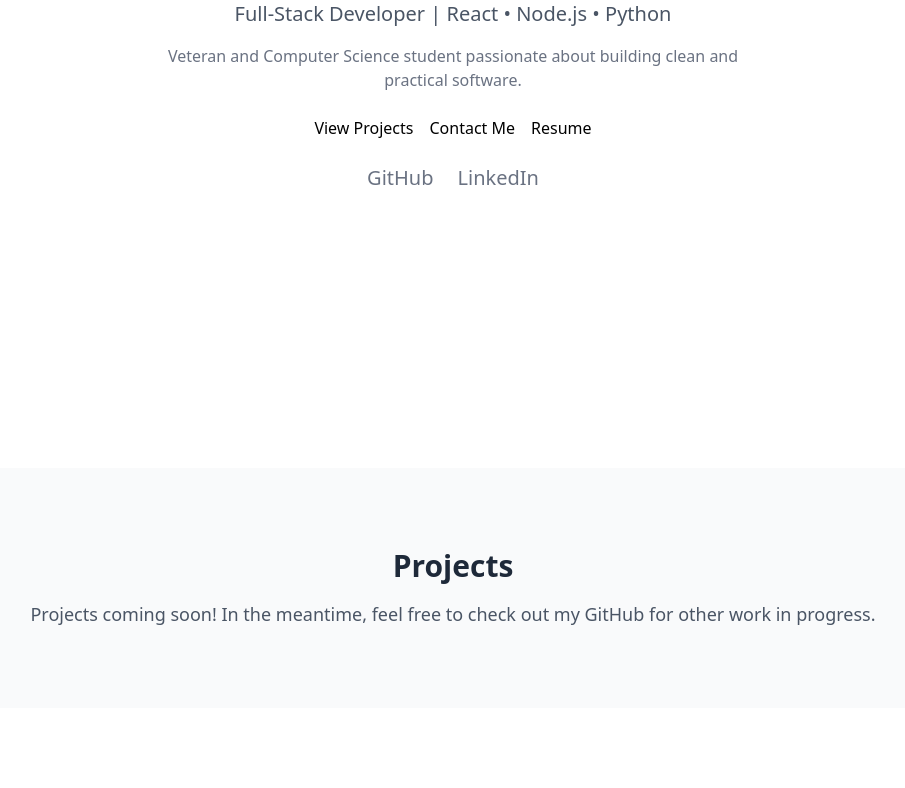
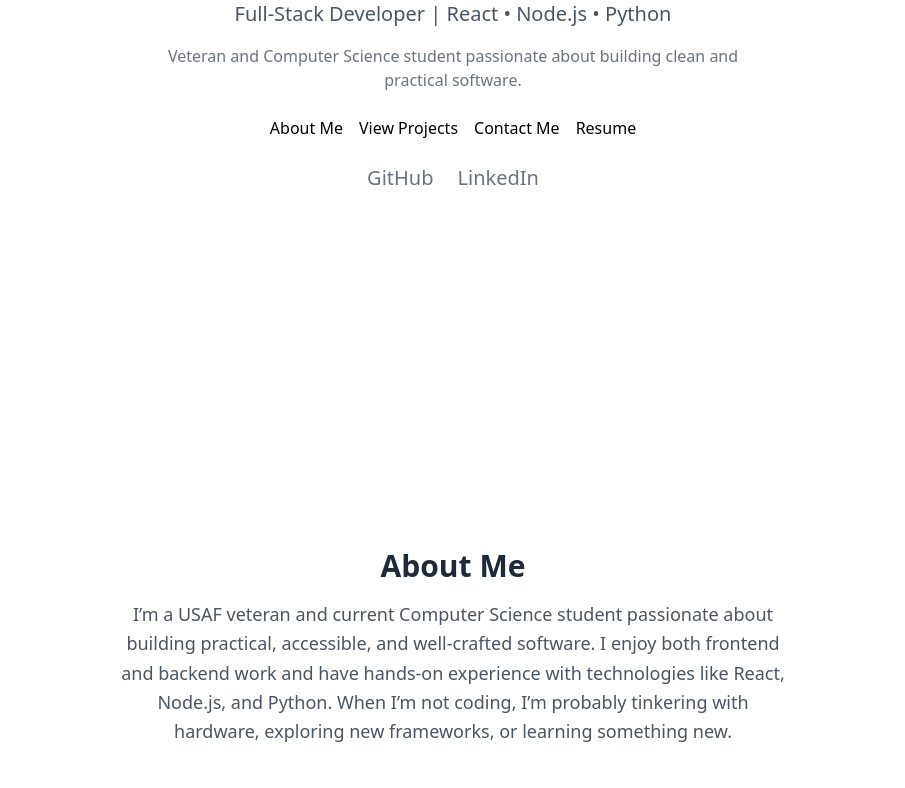
Before and after one commit to magdielrosario97/portfolio, a React app: page / in a window 1280 px wide. Shown: the part 332-1120 px from the top of the page, without its empty margins (187-1092 px from the left). Before the commit the page ends 1040 px from the top, so only its background shows below. Built offline with nearby package versions, Linux system fonts and the light colour scheme; the HTML template or start-up script is replaced by a standard one.

Commit message:
Add About section layout

```diff
--- a/src/App.jsx
+++ b/src/App.jsx
@@ -1,10 +1,12 @@
 import Hero from "./components/Hero";
 import Projects from "./components/Projects";
+import About from "./components/About";
 
 function App() {
    return (
       <main className="font-sans">
          <Hero />
+         <About />
          <Projects />
       </main>
    );
--- /dev/null
+++ b/src/components/About.jsx
@@ -0,0 +1,17 @@
+import React from "react";
+
+const About = () => {
+   return (
+      <section id="about" className="py-20 bg-white text-center px-4">
+         <h2 className="text-3xl font-bold text-gray-800 mb-4">About Me</h2>
+         <p className="max-w-2xl mx-auto text-gray-600 text-lg leading-relaxed">
+            I’m a USAF veteran and current Computer Science student passionate about building practical, accessible, and
+            well-crafted software. I enjoy both frontend and backend work and have hands-on experience with technologies
+            like React, Node.js, and Python. When I’m not coding, I’m probably tinkering with hardware, exploring new
+            frameworks, or learning something new.
+         </p>
+      </section>
+   );
+};
+
+export default About;
--- a/src/components/Hero.jsx
+++ b/src/components/Hero.jsx
@@ -9,6 +9,9 @@ const Hero = () => {
             Veteran and Computer Science student passionate about building clean and practical software.
          </p>
          <div className="flex flex-col sm:flex-row gap-4">
+            <a href="/#about" className="btn-secondary">
+               About Me
+            </a>
             <a href="/#projects" className="btn-primary">
                View Projects
             </a>
--- a/src/components/Projects.jsx
+++ b/src/components/Projects.jsx
@@ -4,7 +4,7 @@ const Projects = () => {
    return (
       <section id="projects" className="py-20 bg-gray-50 text-center">
          <h2 className="text-3xl font-bold text-center mb-4 text-gray-800">Projects</h2>
-         <p className="text-gray-600 text-lg">
+         <p className="max-w-2xl mx-auto text-gray-600 text-lg leading-relaxed">
             Projects coming soon! In the meantime, feel free to check out my GitHub for other work in progress.
          </p>
 
```
